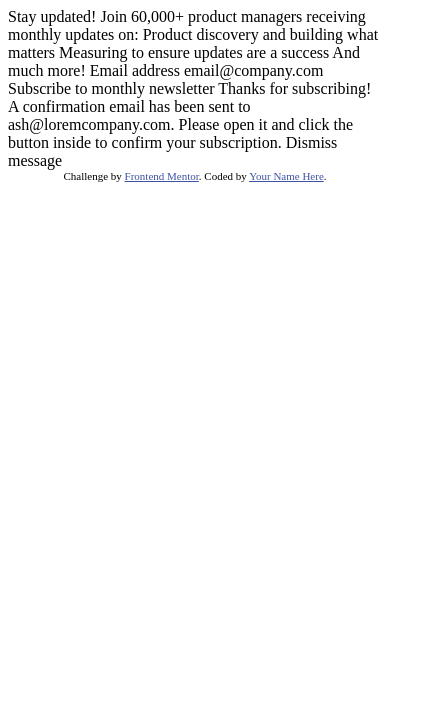
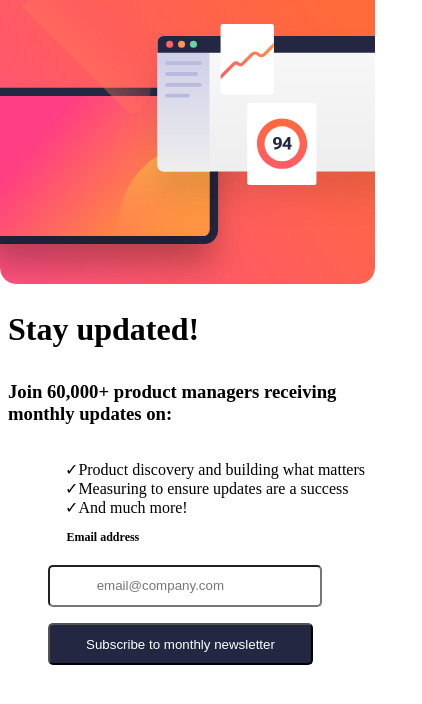
Before and after one commit to ShaunPour/newsletter-sign-up-with-success, a plain HTML site: page index.html in a window 390 px wide. Shown: the whole page, 422 px wide, since content can reach past the window. Drawn offline with Linux system fonts and the light colour scheme.

Commit message:
Mobile view almost done & customized success view for mobile. Still need to do bullet points for list however

```diff
--- a/css/styles.css
+++ b/css/styles.css
@@ -0,0 +1,90 @@
+.mobile-img {
+    position: absolute;
+    top: 0;
+    left: 0;
+}
+
+main {
+    position: relative;
+    top: 42vh;
+    display: flex;
+    text-align: left;
+}
+
+.title {
+    position: absolute;
+    left: 0;
+    bottom: 35vh;
+}
+
+.success {
+    position: relative;
+    top: 30vh;
+    display: none;
+}
+
+main,.success,form {
+    flex-direction: column;
+    align-items: center;
+    justify-content: center;
+}
+
+input[type="email"] {
+    margin-bottom: 2vh;
+}
+
+input[type="email"],button {
+    padding: 0.85em 3.5em;
+    border-radius: 5px;
+}
+
+button {
+    padding-left: 2.7em;
+    padding-right: 2.7em;
+    background-color: hsl(234, 29%, 20%);
+    color: hsl(0, 0%, 100%);
+}
+
+ul {
+    list-style: none;
+}
+
+ul li:before {
+    content: '✓';
+  }
+
+form {
+    position: relative;
+    left: 2.5em;
+    margin-top: 2em;
+}
+
+.form-title {
+    position: absolute;
+    left: 15vw;
+    top: 18vh;
+    font-size: 12px;
+}
+
+.success h3 {
+    font-size: 35px;
+}
+
+.success p {
+    width: 80%;
+}
+
+.success h3,.success p,.success img {
+    margin-left: 0.9em;
+}
+
+.success button {
+    position: absolute;
+    top: 63vh;
+    left: 10vw;
+    width: 80vw;
+}
+
+.hide {
+    display: none;
+}
--- a/index.html
+++ b/index.html
@@ -3,50 +3,39 @@
 <head>
   <meta charset="UTF-8">
   <meta name="viewport" content="width=device-width, initial-scale=1.0"> <!-- displays site properly based on user's device -->
-
   <link rel="icon" type="image/png" sizes="32x32" href="./assets/images/favicon-32x32.png">
-
+  <link rel="stylesheet" href="css/styles.css">
   <title>Frontend Mentor | Newsletter sign-up form with success message</title>
-
-  <!-- Feel free to remove these styles or customise in your own stylesheet 👍 -->
-  <style>
-    .attribution { font-size: 11px; text-align: center; }
-    .attribution a { color: hsl(228, 45%, 44%); }
-  </style>
 </head>
 <body>
-
-  <!-- Sign-up form start -->
-
-  Stay updated!
-
-  Join 60,000+ product managers receiving monthly updates on:
-
-  Product discovery and building what matters
-  Measuring to ensure updates are a success
-  And much more!
-
-  Email address
-  email@company.com
-
-  Subscribe to monthly newsletter
-
+  <header>
+<img class="mobile-img" src="images/illustration-sign-up-mobile.svg" alt="">
+</header>
+<!-- Sign-up form start -->
+<main>
+<h1 class="title">Stay updated!</h1>
+<h3 class="subtitle">Join 60,000+ product managers receiving monthly updates on:</h3>
+<ul>
+  <li>Product discovery and building what matters</li>
+  <li>Measuring to ensure updates are a success</li>
+  <li>And much more!</li>
+</ul>
+<h4 class="form-title">Email address</h4>
+<form>
+<input type="email" placeholder="email@company.com">
+<button>Subscribe to monthly newsletter</button>
+</form>
+</main>
   <!-- Sign-up form end -->
 
   <!-- Success message start -->
-
-  Thanks for subscribing!
-
-  A confirmation email has been sent to ash@loremcompany.com.
-  Please open it and click the button inside to confirm your subscription.
-
-  Dismiss message
-
+<div class="success">
+  <img src="images/icon-success.svg" alt="" srcset="">
+  <h3>Thanks for subscribing!</h3>
+  <p>A confirmation email has been sent to ash@loremcompany.com.
+  Please open it and click the button inside to confirm your subscription.</p>
+<button>Dismiss message</button>
+</div>
   <!-- Success message end -->
-
-  <div class="attribution">
-    Challenge by <a href="https://www.frontendmentor.io?ref=challenge" target="_blank">Frontend Mentor</a>.
-    Coded by <a href="#">Your Name Here</a>.
-  </div>
 </body>
 </html>
```
